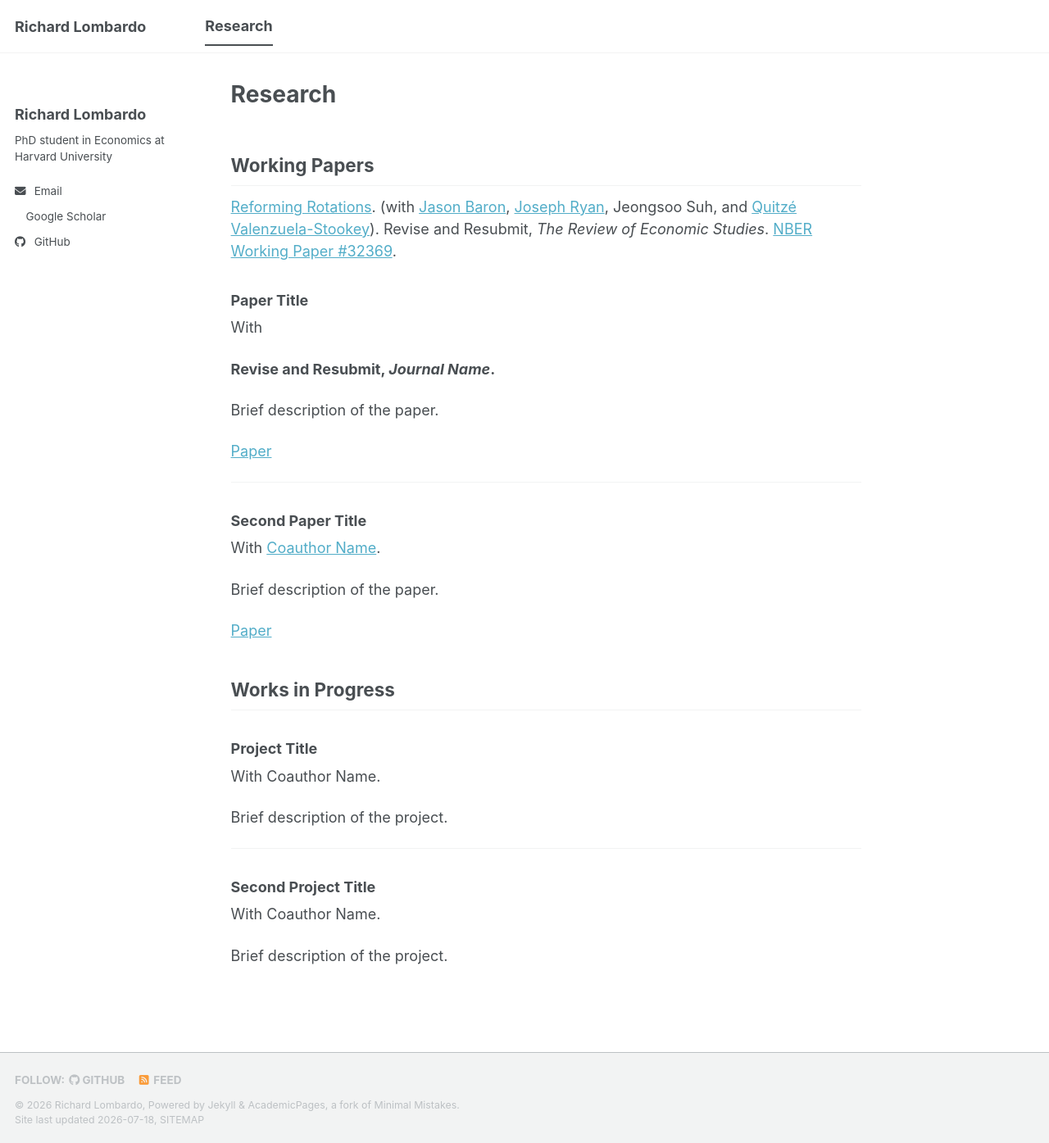
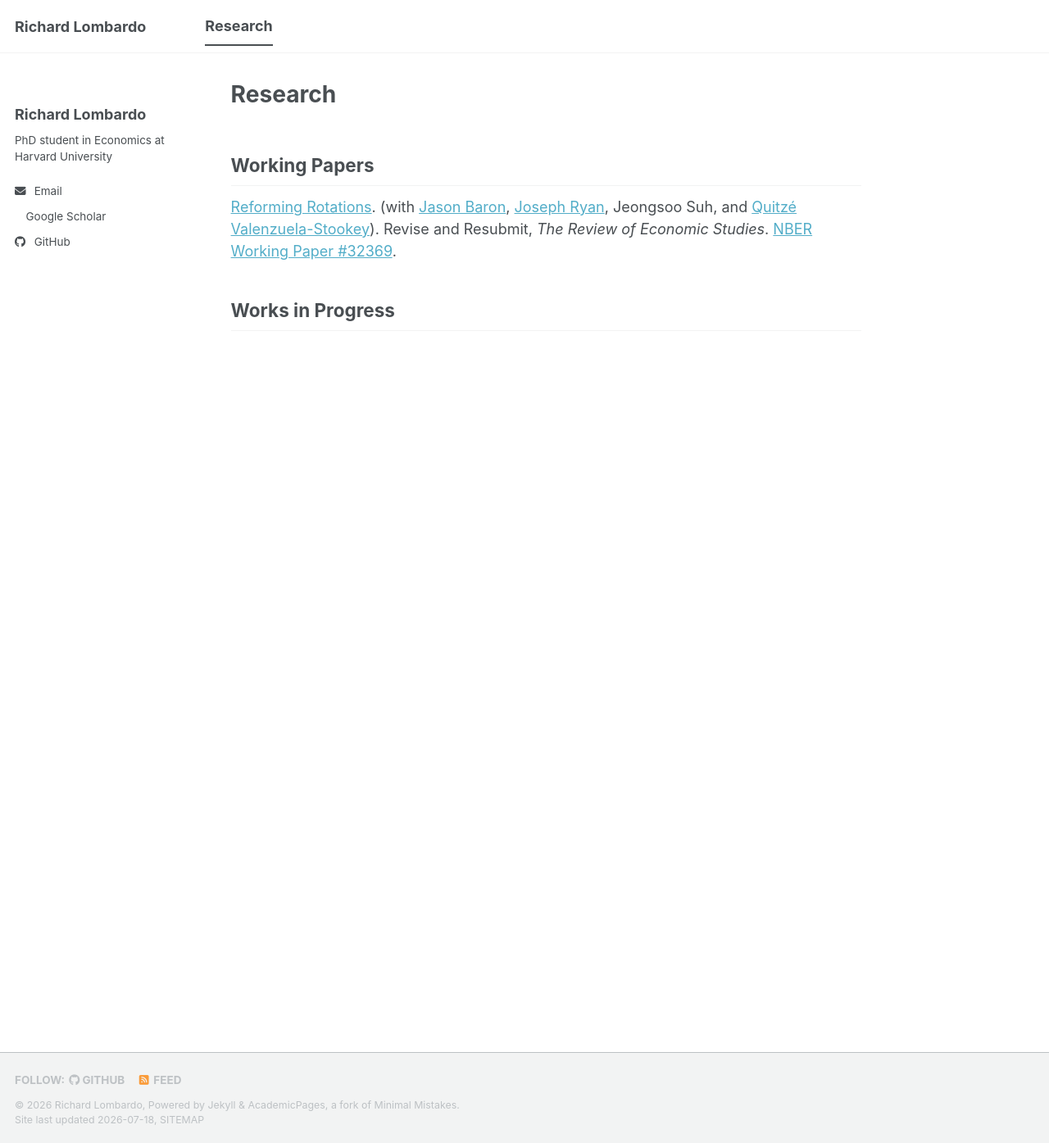
Before and after one commit to richardlombardo/richardlombardo.github.io, a Jekyll site: the page built from _pages/research.md, in a window 1280 px wide and 1395 px high. Shown: the whole window at 82% size. Built offline with Jekyll 4.4.1, drawn with Linux system fonts in a browser that asks for light colours; a style sheet for code colours, icons or effects is not loaded.

Commit message:
Clean up research page by removing placeholders
Removed placeholder sections for papers and projects.

```diff
--- a/_pages/research.md
+++ b/_pages/research.md
@@ -11,38 +11,4 @@ classes: wide
 [Reforming Rotations](https://drive.google.com/file/d/1aXQiwOq-lLbRoTad3YeMvhYxqZy6hxlp/view){:target="_blank" rel="noopener"}. (with [Jason Baron](https://sites.google.com/view/jasonbaron/home){:target="_blank" rel="noopener"}, [Joseph Ryan](https://ssw.umich.edu/directories/contacts/tenure-track-faculty/joseph-p-ryan/joryan){:target="_blank" rel="noopener"}, Jeongsoo Suh, and [Quitzé Valenzuela-Stookey](https://www.quitzevalenzuelastookey.com/about){:target="_blank" rel="noopener"}). Revise and Resubmit, *The Review of Economic Studies*. [NBER Working Paper #32369](https://www.nber.org/papers/w32369){:target="_blank" rel="noopener"}.
 
 
-### Paper Title
-
-With
-
-**Revise and Resubmit, *Journal Name*.**
-
-Brief description of the paper.
-
-[Paper](/files/paper-name.pdf)
-
----
-
-### Second Paper Title
-
-With [Coauthor Name](https://coauthorwebsite.com).
-
-Brief description of the paper.
-
-[Paper](/files/second-paper.pdf)
-
 ## Works in Progress
-
-### Project Title
-
-With Coauthor Name.
-
-Brief description of the project.
-
----
-
-### Second Project Title
-
-With Coauthor Name.
-
-Brief description of the project.
```
